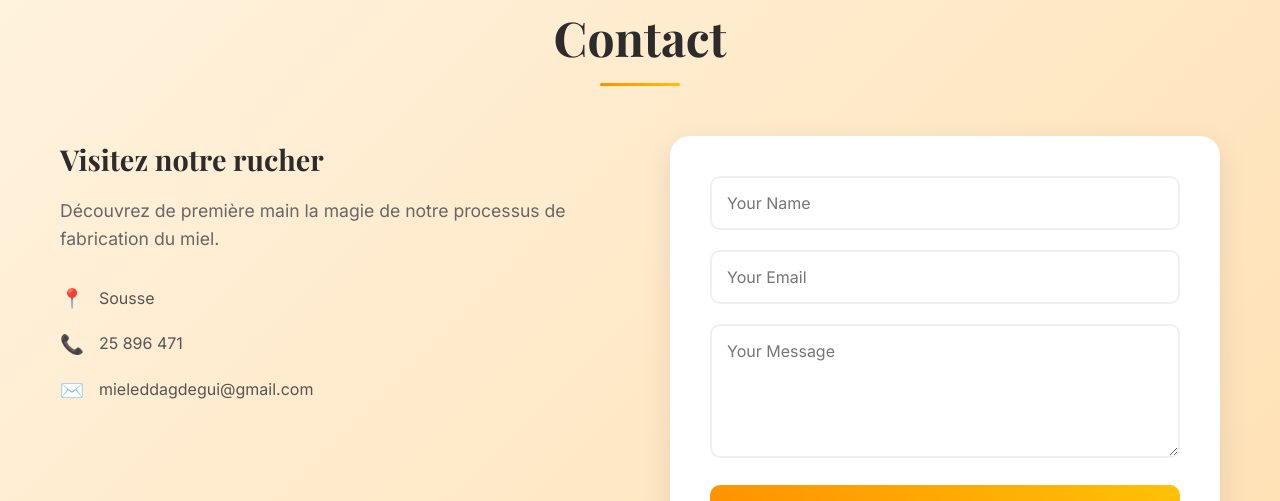
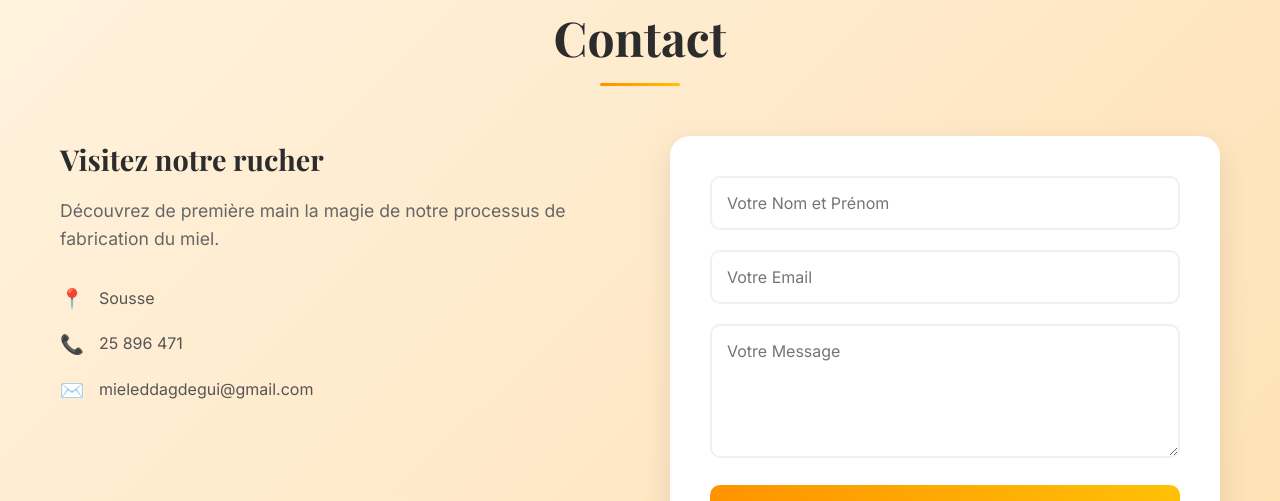
Before and after one commit to mieleddagdagui/Miel-Eddagdagui, a plain HTML site: page index.html in a window 1280 px wide. Shown: the part 2647-3148 px from the top of the page. Drawn offline with nearby package versions, Linux system fonts and the light colour scheme.

Commit message:
portfolio honey

```diff
--- a/index.html
+++ b/index.html
@@ -192,9 +192,9 @@
                     </div>
                 </div>
                 <form class="contact-form">
-                    <input type="text" placeholder="Your Name" required>
-                    <input type="email" placeholder="Your Email" required>
-                    <textarea placeholder="Your Message" rows="5" required></textarea>
+                    <input type="text" placeholder="Votre Nom et Prénom" required>
+                    <input type="email" placeholder="Votre Email" required>
+                    <textarea placeholder="Votre Message" rows="5" required></textarea>
                     <button type="submit">Envoyer un Message</button>
                 </form>
             </div>
```
